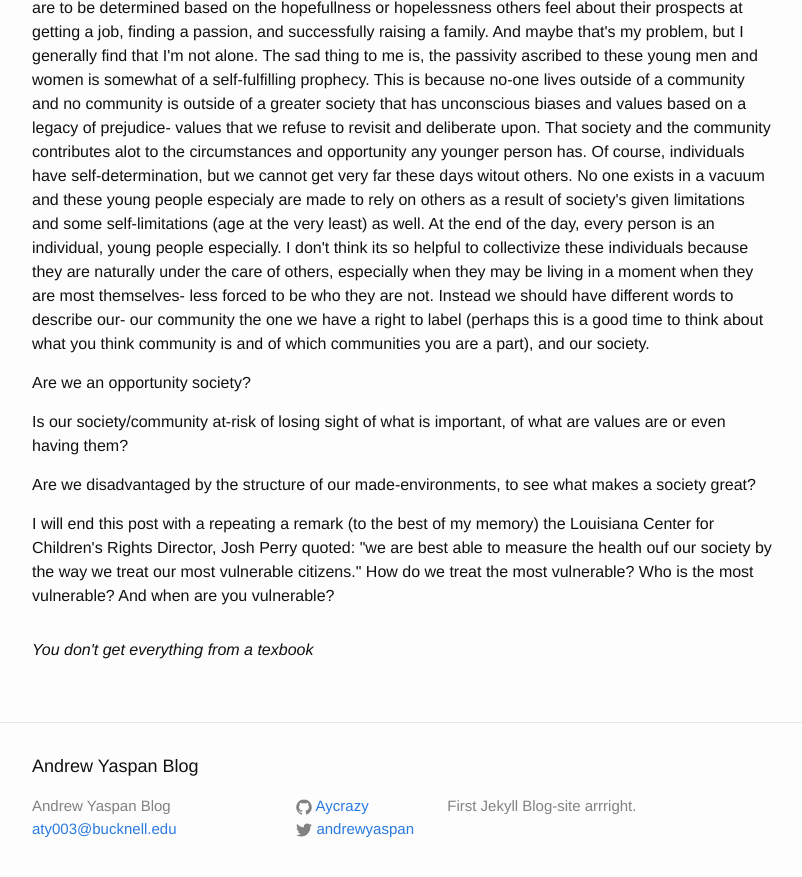
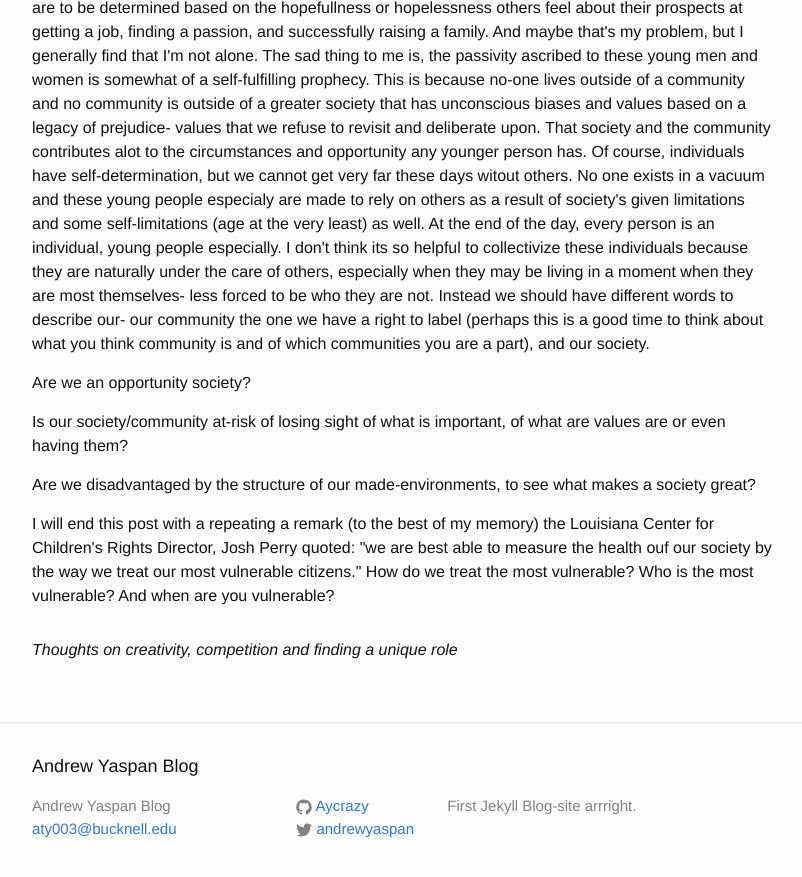
Before and after one commit to Aycrazy/aycrazy.github.io, a Jekyll site: the page built from _posts/2015-5-31-ThingsIdontDo.md, in a window 1280 px wide and 900 px high, scrolled down 3153 px. Shown: the top 877 px of the window, without its empty margins (238-1040 px from the left). Built offline with Jekyll 4.4.1, drawn with Linux system fonts in a browser that asks for light colours.

Commit message:
Update 2015-5-31-ThingsIdontDo.md

```diff
--- a/_posts/2015-5-31-ThingsIdontDo.md
+++ b/_posts/2015-5-31-ThingsIdontDo.md
@@ -10,7 +10,7 @@ date: 2015-5-31
   </header>
 
   <article class="post-content">
-    {{ content }} <p><i>You don't get everything from a texbook </i></p>
+    {{ content }} <p><i> Thoughts on creativity, competition and finding a unique role </i></p>
 
   </article>
 </div>
```
